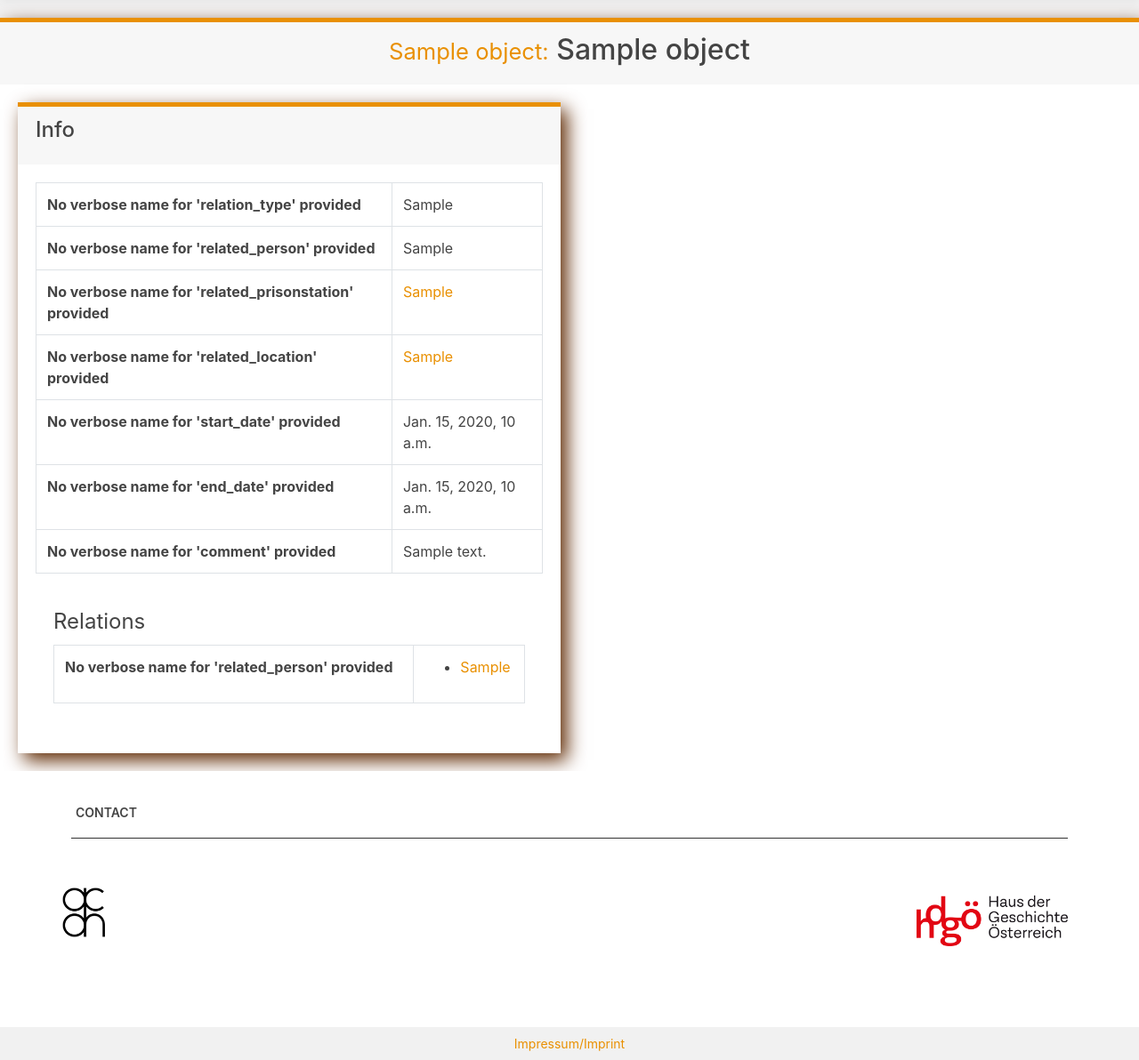
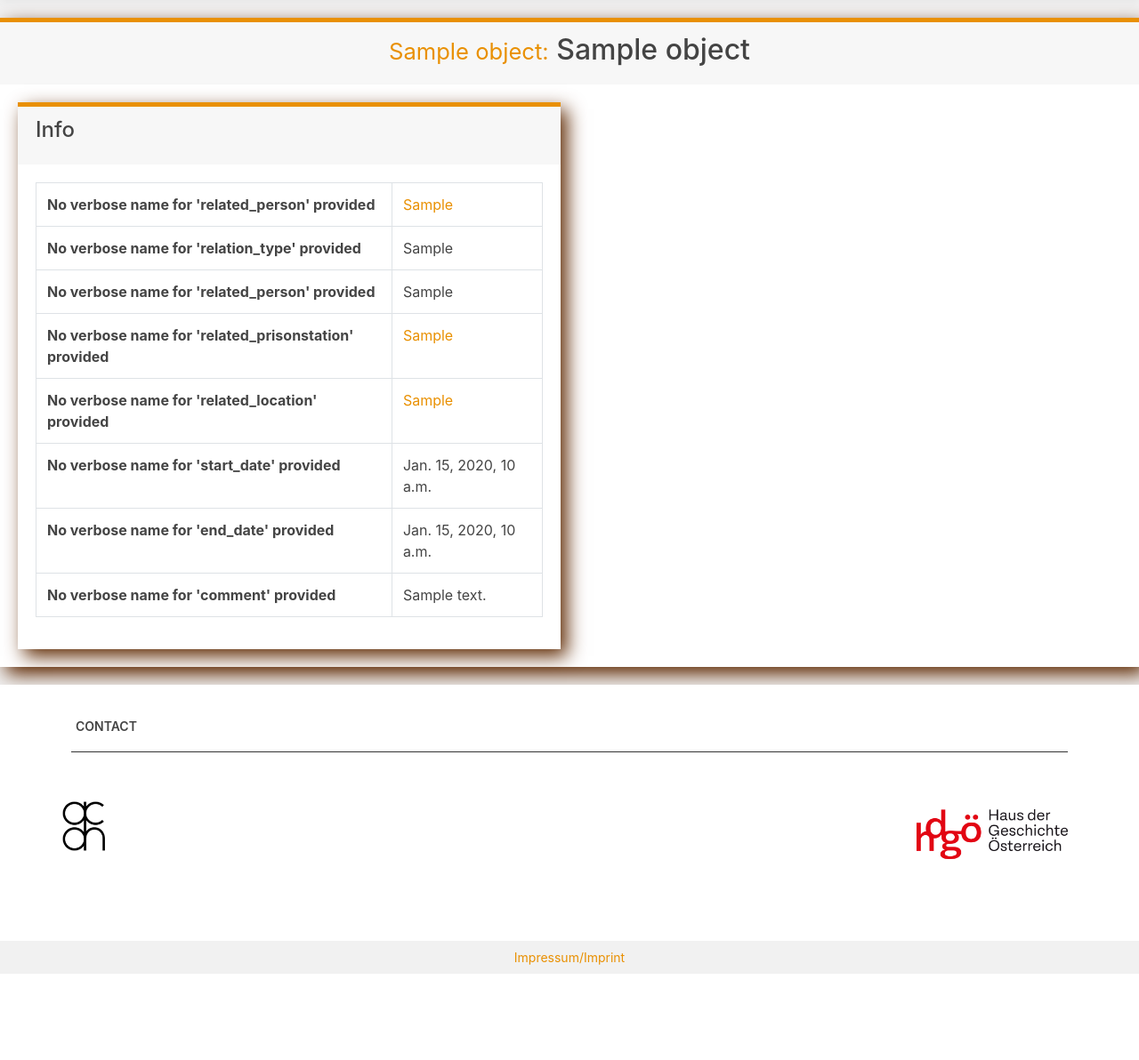
Before and after one commit to acdh-oeaw/daacda-go-digital, a Django app: template detentions/templates/detentions/personprison_detail.html in a window 1280 px wide. Shown: the part 90-1282 px from the top of the page at 89% size. After the commit the page ends 1185 px from the top, so only its background shows below. Run offline with Django 3.2, Linux system fonts and the light colour scheme; the template is opened without the code that fills it: most values are stand-ins (such as "Sample title", 1, 10 or a date in 2020); parts of the project's set-up code (start-up, migrations or seed data) failed here and were passed over; some libraries are stand-ins or nearby versions.

Commit message:
added skosconcept for PersonPrison relation type, changes on PersonPrison detail view

```diff
--- a/detentions/forms.py
+++ b/detentions/forms.py
@@ -70,6 +70,8 @@ class PersonPrisonForm(forms.ModelForm):
                 url='detentions-ac:personprisonrelatedpersons-autocomplete'),
             'related_prisonstation': autocomplete.ModelSelect2(
                 url='detentions-ac:personprisonrelatedprisonstation-autocomplete'),
+            'relation_type': autocomplete.ModelSelect2(
+                url='/vocabs-ac/specific-concept-ac/person-prison-rel-type'),
             }
 
     def __init__(self, *args, **kwargs):
--- a/detentions/templates/detentions/personprison_detail.html
+++ b/detentions/templates/detentions/personprison_detail.html
@@ -23,6 +23,12 @@
                     </div>
                     <div class="card-body">
                 <table class="table table-bordered table-hover">
+                  <tr>
+                  <th>{% get_verbose_name personprison "related_person" %}</th>
+                  <td>
+                    <a href="{{ object.related_person.get_absolute_url }}">{{ object.related_person }}</a>
+                  </td>
+                </tr>
                 <tr>
                     <th>{% get_verbose_name personprison "relation_type" %}</th>
                     <td>
@@ -73,26 +79,10 @@
                     </td>
                 </tr>
                 {% endif %}
-            </tbody>
         </table>
-        <div class="card-body">
-                <legend>Relations</legend>
-                <table class="table table-bordered table-hover">
-                <tr>
-                  <th>{% get_verbose_name personprison "related_person" %}</th>
-                  <td>
-                    <ul>
-                      <li>
-                    <a href="{{ object.related_person.get_absolute_url }}">{{ object.related_person }}</a>
-                  </li>
-                </ul>
-                  </td>
-                </tr>
-                </table>
         {% if user.is_authenticated %}
             <a class="btn btn-danger" href="{% url 'detentions:personprison_delete' pk=object.id %}">delete</a>
         {% endif %}
-      </div>
 </div>
 </div>
 {% endblock %}
```
